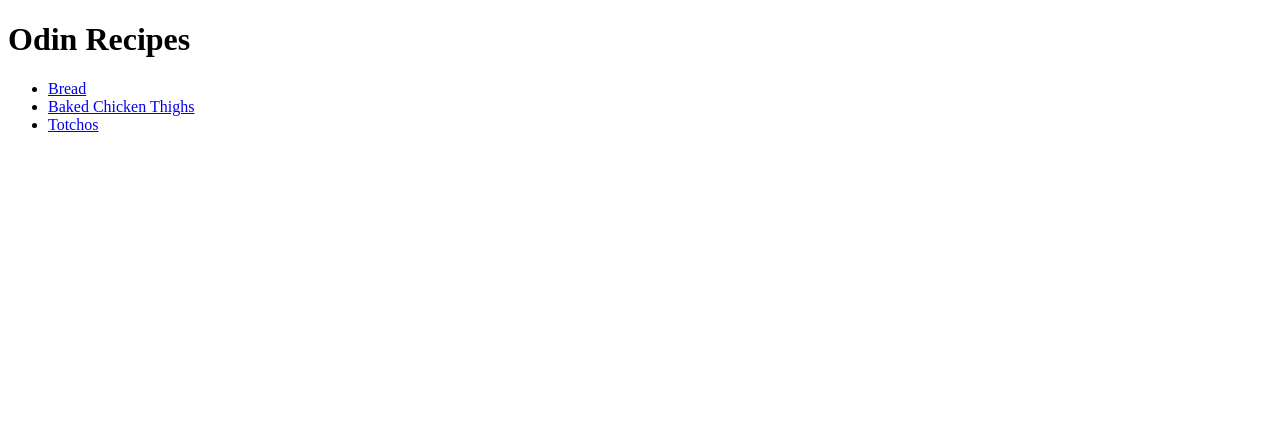
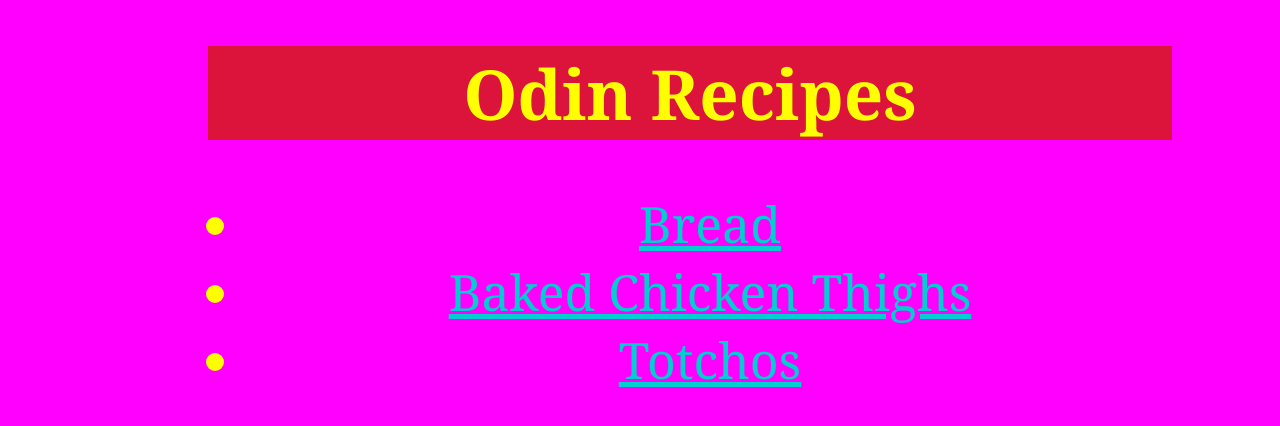
Before and after one commit to knuckduckler/odin-recipes, a plain HTML site: page index.html in a window 1280 px wide. Drawn offline with Linux system fonts and the light colour scheme.

Commit message:
Add stylesheet

```diff
--- /dev/null
+++ b/css/styles.css
@@ -0,0 +1,37 @@
+body {
+    background-color: magenta
+}
+
+
+li, h1, h2, p {
+    font-family: Georgia, 'Times New Roman', Times, serif;
+    color: yellow;
+    margin-left: 200px;
+    margin-right: 100px;
+}
+
+.biggest {
+    font-size: 69px;
+    font-weight: 900;
+    background-color:crimson;
+    text-align: center;
+    outline-width: 1px;
+    outline-color:dodgerblue;
+}
+
+div#front {
+    text-align: center;
+    font-size: 50px;
+}
+
+a:link {
+    color:darkturquoise
+}
+
+a:visited {
+    color:darkorange
+}
+
+a:hover {
+    font-size: 69px;
+}
--- a/index.html
+++ b/index.html
@@ -3,14 +3,17 @@
     <head>
         <meta charset="UTF-8">
         <title>Odin Recipes</title>
+        <link rel="stylesheet" href="css/styles.css">
     </head>
 
     <body>
-        <h1>Odin Recipes</h1>
+        <h1 class="biggest">Odin Recipes</h1>
+        <div id="front">
         <ul>
         <li><a href="recipes/bread.html">Bread</a></li>
         <li><a href="recipes/chkthigh.html">Baked Chicken Thighs</a></li>
         <li><a href="recipes/totchos.html">Totchos</a></li>
         </ul>
+        </div>
     </body>
 </html>
```
Also changed, not shown: recipes/bread.html (+2 -0 lines), recipes/chkthigh.html (+1 -0 lines), recipes/totchos.html (+1 -0 lines).
